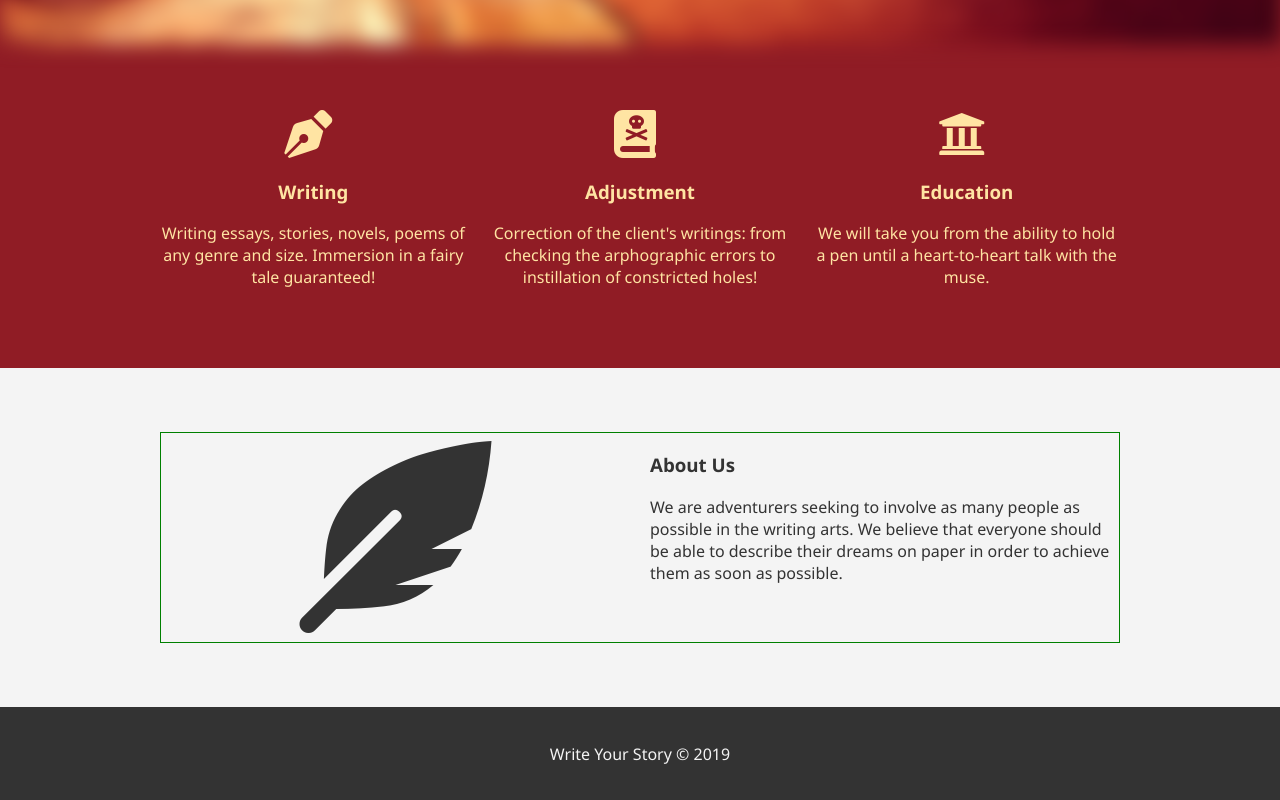
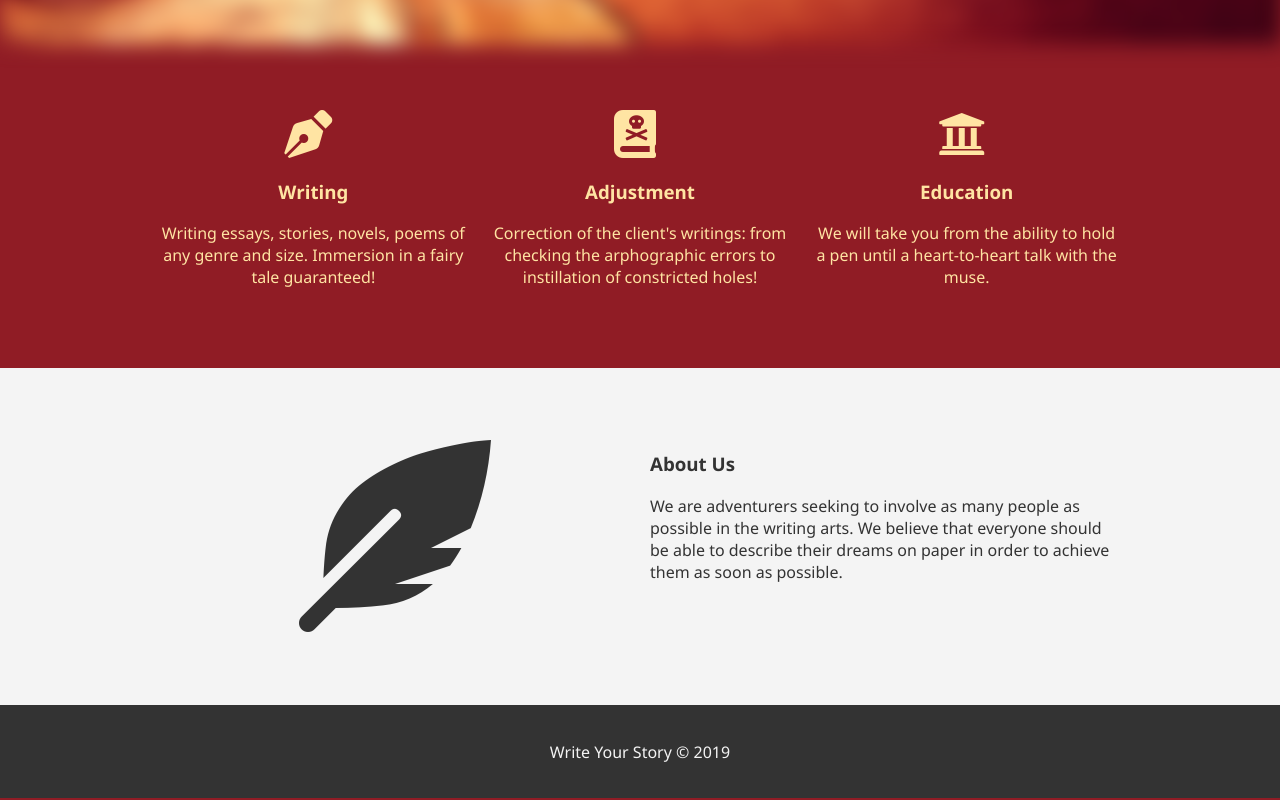
Before and after one commit to marry705/Page_With_Blur, a plain HTML site: page index.html in a window 1280 px wide. Shown: the part 756-1556 px from the top of the page. Drawn offline with Linux system fonts and the light colour scheme.

Commit message:
last commit

```diff
--- a/style.css
+++ b/style.css
@@ -70,10 +70,6 @@ body {
   font-weight: 900;
   font-size: 3rem;
   padding-right: 10px;
-}
-
-.container .grid-2{
-  border: 1px solid green;
 }
 
 .container .grid-2::before{
```
